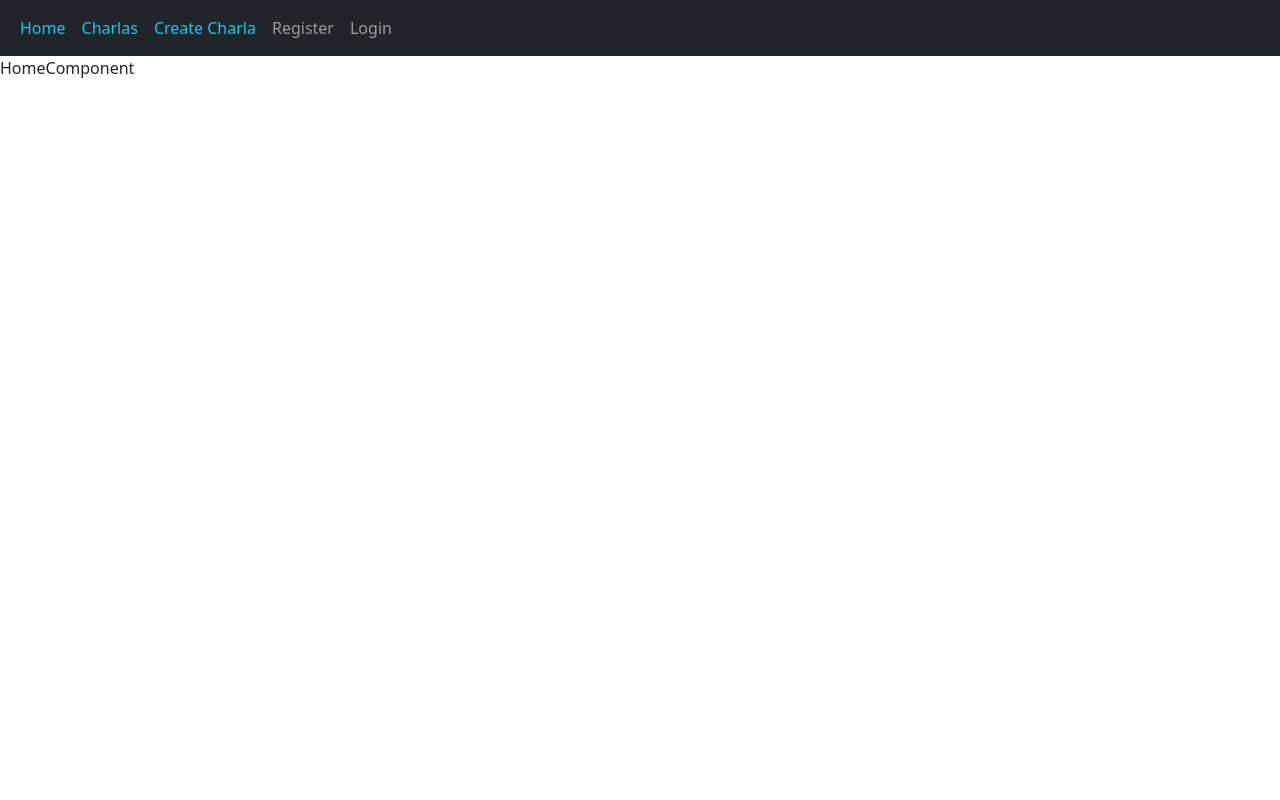
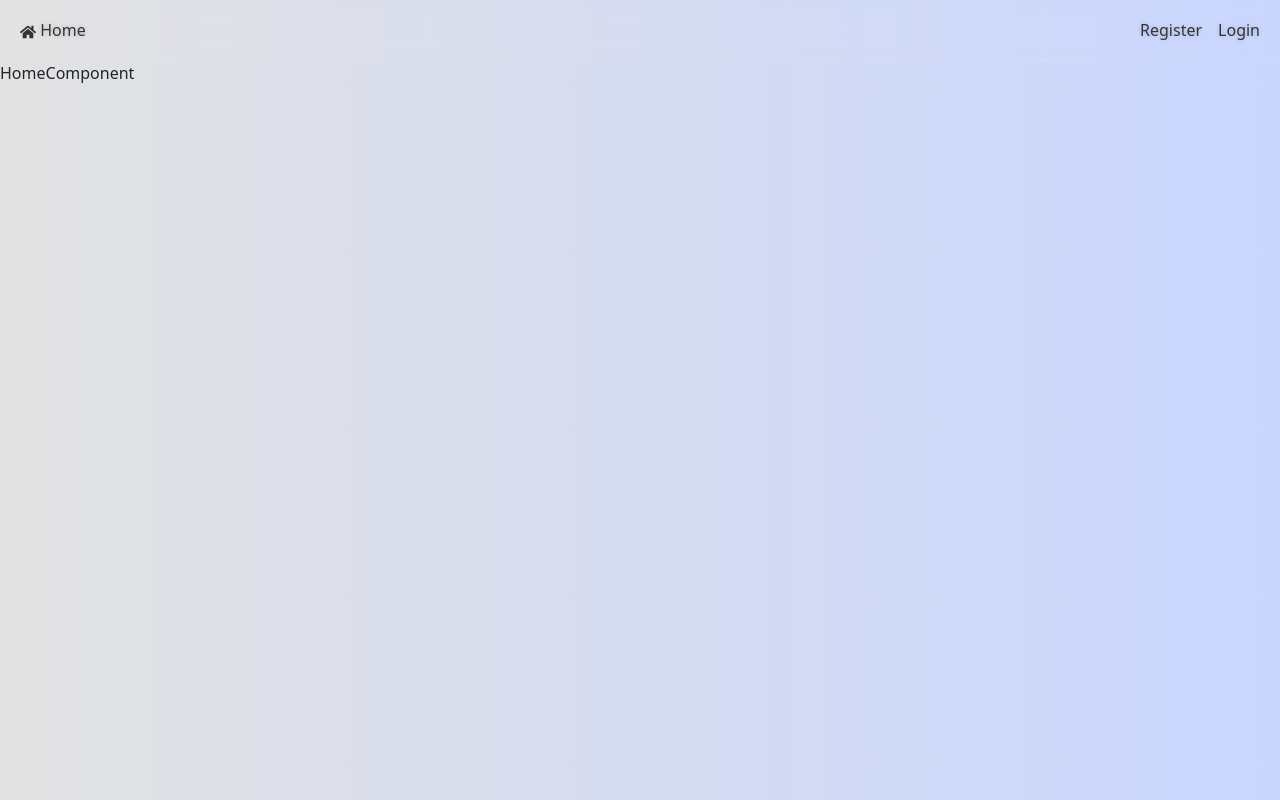
Before and after one commit to valentintic/Charlas-tecnicas, a React (Vite) app: page / in a window 1280 px wide. Built offline with nearby package versions, Linux system fonts and the light colour scheme.

Commit message:
Cambios charlas

```diff
--- a/package.json
+++ b/package.json
@@ -14,6 +14,7 @@
     "bootstrap": "^5.3.3",
     "react": "^18.3.1",
     "react-dom": "^18.3.1",
+    "react-icons": "^5.4.0",
     "react-router-dom": "^7.0.2",
     "sweetalert2": "^11.14.5"
   },
--- /dev/null
+++ b/src/components/charlas/Charlas.module.css
@@ -0,0 +1,97 @@
+/* CharlasComponent.module.css */
+
+/* Contenedor principal */
+.container {
+    margin-top: 30px;
+  }
+
+  /* Título */
+  h1 {
+    font-size: 3rem;
+    font-weight: 700;
+    text-align: center;
+    margin-bottom: 30px;
+  }
+
+  /* Estilo general de la tarjeta */
+  .card {
+    border-radius: 12px;
+    transition: transform 0.3s ease, box-shadow 0.3s ease;
+    border: 1px solid rgba(0, 0, 0, 0.1);
+    background-color: #fff;
+    box-shadow: 0 6px 15px rgba(0, 0, 0, 0.1);
+    cursor: pointer;
+  }
+
+  .card:hover {
+    transform: scale(1.05); /* Efecto de agrandado */
+    box-shadow: 0 10px 30px rgba(0, 0, 0, 0.2);
+  }
+
+  /* Imagen de la tarjeta */
+  .cardImgTop {
+    width: 100%;
+    height: 200px;
+    object-fit: cover;
+    border-radius: 12px 12px 0 0;
+    transition: transform 0.3s ease;
+  }
+
+  /* Expandir la imagen en hover */
+  .card:hover .cardImgTop {
+    transform: scale(1.1);
+  }
+
+  /* Contenido de la tarjeta */
+  .cardBody {
+    padding: 20px;
+  }
+
+  .cardTitle {
+    font-size: 1.75rem;
+    font-weight: 600;
+  }
+
+  .cardText {
+    font-size: 1rem;
+    color: #555;
+  }
+
+  /* Información adicional de la charla */
+  .cardInfo {
+    display: none;
+    opacity: 0;
+    transition: opacity 0.3s ease;
+  }
+
+  .cardInfo.show {
+    display: block;
+    opacity: 1;
+  }
+
+  /* Botones de acción */
+  .cardButtons {
+    margin-top: 20px;
+  }
+
+  .cardButtons .btn {
+    margin-right: 10px;
+    padding: 10px 20px;
+    border-radius: 5px;
+  }
+
+  /* Estilos responsivos */
+  @media (max-width: 768px) {
+    .colMd4 {
+      flex: 0 0 100%;
+      max-width: 100%;
+    }
+
+    .cardTitle {
+      font-size: 1.5rem;
+    }
+
+    .cardInfo {
+      font-size: 0.9rem;
+    }
+  }
--- a/src/components/display/MenuComponent.jsx
+++ b/src/components/display/MenuComponent.jsx
@@ -1,48 +1,92 @@
-import React, { Component } from 'react'
-import { NavLink } from 'react-router-dom'
-
+import React, { Component } from 'react';
+import { NavLink } from 'react-router-dom';
+import styles from "./Navbar.module.css";
+import { FaHome } from "react-icons/fa";
 
 export default class MenuComponent extends Component {
+  state = {
+    isAuthenticated: localStorage.getItem("token") !== null
+  };
+
+  componentDidMount() {
+    this.interval = setInterval(() => {
+      const currentToken = localStorage.getItem("token");
+      if (this.state.isAuthenticated !== (currentToken !== null)) {
+        this.setState({ isAuthenticated: currentToken !== null });
+      }
+    }, 500);
+  }
+
+  componentWillUnmount() {
+    clearInterval(this.interval);
+  }
+
+  logoff = () => {
+    localStorage.removeItem("token");
+    this.setState({ isAuthenticated: false });
+  };
+
   render() {
     return (
       <>
         <div>
-            <nav className="navbar navbar-expand-xl navbar-dark bg-dark" aria-label="Third navbar example">
+          <nav className={`navbar navbar-expand-xl navbar-dark ${styles.navbar}`} aria-label="Third navbar example">
             <div className="container-fluid">
+              <button className="navbar-toggler" type="button" data-bs-toggle="collapse" data-bs-target="#navbarsExample03" aria-controls="navbarsExample03" aria-expanded="false" aria-label="Toggle navigation">
+                <span className="navbar-toggler-icon"></span>
+              </button>
               <div className="collapse navbar-collapse" id="navbarsExample03">
-                  <ul className="navbar-nav me-auto mb-2 mb-sm-0">
+                <ul className={`navbar-nav me-auto mb-2 mb-sm-0 ${styles.navbarLeft}`}>
                   <li className="nav-item">
-                      <NavLink to={"/"} className="nav-link active link-info" aria-current="page">Home</NavLink>
+                    <NavLink to={"/"} className={`nav-link ${styles.navLink}`} aria-current="page">
+                      <FaHome className={styles.navbarIcon} /> Home
+                    </NavLink>
+                  </li>
+                </ul>
+
+                {/* Navbar a la derecha */}
+                <ul className={`navbar-nav mb-2 mb-sm-0 ${styles.navbarRight}`}>
+                  {!this.state.isAuthenticated && (
+                    <>
+                      <li className="nav-item">
+                        <NavLink to="/login" className={`nav-link ${styles.navLink}`} state={{ isActive: true }}>
+                          Register
+                        </NavLink>
                       </li>
                       <li className="nav-item">
-                      <NavLink to={"/charlas"} className="nav-link active link-info" aria-current="page">Charlas</NavLink>
+                        <NavLink to={"/login"} className={`nav-link ${styles.navLink}`} state={{ isActive: false }}>
+                          Login
+                        </NavLink>
+                      </li>
+                    </>
+                  )}
+
+                  {this.state.isAuthenticated && (
+                    <>
+                      <li className="nav-item">
+                        <NavLink to={"/charlas"} className={`nav-link ${styles.navLink}`} aria-current="page">
+                          Charlas
+                        </NavLink>
                       </li>
                       <li className="nav-item">
-                      <NavLink to={"/create/charla"} className="nav-link active link-info" aria-current="page">Create Charla</NavLink>
+                        <NavLink to={"/create/charla"} className={`nav-link ${styles.navLink}`} aria-current="page">
+                          Create Charla
+                        </NavLink>
                       </li>
-
-                    {/* {localStorage.getItem("token")  == "" ? <div> */}
-                      <li>
-                      <NavLink
-                        to="/login"
-                        className="nav-link"
-                          state={{ isActive: true}}
-                      >
-                        Register
+                      <li className="nav-item">
+                        <NavLink to={"/login"} className={`nav-link ${styles.navLink} ${styles.navLinkLogout}`} aria-current="page" onClick={this.logoff}>
+                          Cerrar Sesion
                         </NavLink>
-
                       </li>
-                    <li>
-                      <NavLink to={"/login"} className={"nav-link"} state={{isActive: false}} >Login</NavLink>
-                    </li>
-                    {/* </div> : console.log("Logged in")} */}
-
+                    </>
+                  )}
                 </ul>
               </div>
             </div>
           </nav>
         </div>
+
       </>
-    )
+    );
   }
 }
--- /dev/null
+++ b/src/components/display/Navbar.module.css
@@ -0,0 +1,79 @@
+.navbar {
+  background-color: rgba(0, 0, 0, 0); /* Fondo completamente transparente */
+  backdrop-filter: blur(15px); /* Efecto de desenfoque */
+  -webkit-backdrop-filter: blur(15px); /* Para compatibilidad con Safari */
+  border-bottom: 1px solid rgba(255, 255, 255, 0.1); /* Borde sutil para separar */
+  position: sticky;
+  top: 0;
+  z-index: 1000;
+  transition: background-color 0.3s ease;
+}
+
+.navbar.scrolled {
+  background-color: rgba(0, 0, 0, 0.6); /* Fondo oscuro al hacer scroll */
+}
+
+.navbar-nav {
+  display: flex;
+  justify-content: flex-start;
+  align-items: center;
+}
+
+.nav-item {
+  list-style-type: none;
+}
+
+.navLink {
+  color: #333333 !important; /* Gris oscuro para los enlaces */
+  font-weight: 500;
+  font-size: 1rem;
+  padding: 10px 15px;
+  border-radius: 5px;
+  transition: color 0.3s ease, transform 0.3s ease, background-color 0.3s ease;
+  text-shadow: 0px 0px 5px rgba(0, 0, 0, 0.2); /* Sombra sutil para mejorar la legibilidad */
+}
+
+.navLink:hover {
+  color: #4d4d4d !important; /* Gris más claro al pasar el mouse */
+  background-color: rgba(56, 56, 56, 0.2); /* Fondo sutil al hacer hover */
+  transform: scale(1.05); /* Efecto de escala */
+}
+
+.navLinkLogout:hover {
+  color: #ff4d4d !important; /* Rojo más claro al pasar el mouse en "Cerrar sesión" */
+  background-color: rgba(255, 77, 77, 0.2); /* Fondo más rojizo */
+}
+
+.navbar-icon {
+  margin-right: 8px;
+  font-size: 1.2rem;
+  color: #333333; /* Gris oscuro para los iconos */
+}
+
+.navbar-right {
+  margin-left: auto;
+}
+
+.navbar-left {
+  margin-right: auto;
+  display: flex;
+}
+
+.navbar-left .nav-item {
+  margin-right: 20px; /* Espaciado entre los enlaces */
+}
+
+@media (max-width: 768px) {
+  .navbar {
+    background-color: rgba(0, 0, 0, 0.7); /* Fondo ligeramente oscuro en móviles */
+  }
+
+  .navLink {
+    font-size: 1rem;
+    padding: 8px 12px;
+  }
+
+  .navbar-right {
+    margin-left: 0;
+  }
+}
--- a/src/main.jsx
+++ b/src/main.jsx
@@ -1,6 +1,7 @@
 import { StrictMode } from 'react'
 import { createRoot } from 'react-dom/client'
 import Router from './Router'
+import './styles.css'
 
 createRoot(document.getElementById('root')).render(
   <StrictMode>
--- /dev/null
+++ b/src/styles.css
@@ -0,0 +1,4 @@
+body {
+    background-color: #c9d6ff;
+    background: linear-gradient(to right, #e2e2e2, #c9d6ff);
+}
```
Also changed, not shown: src/components/charlas/CharlasComponent.jsx (+42 -22 lines), src/assets/Default_imaget.webp (added), 1 other file (tests, documents, lock files or other folders). Lines whose indentation alone changed are shown as unchanged.
